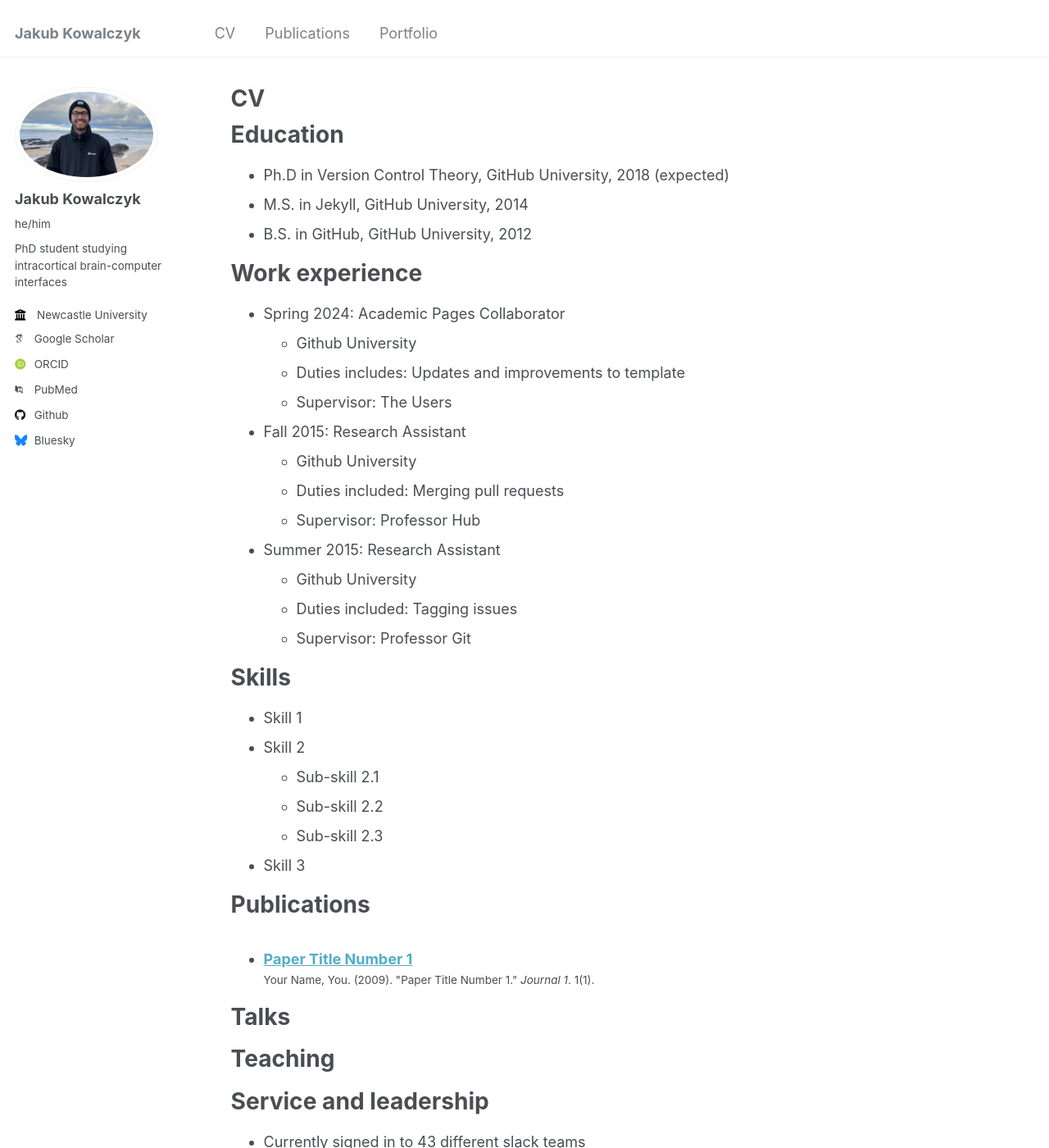
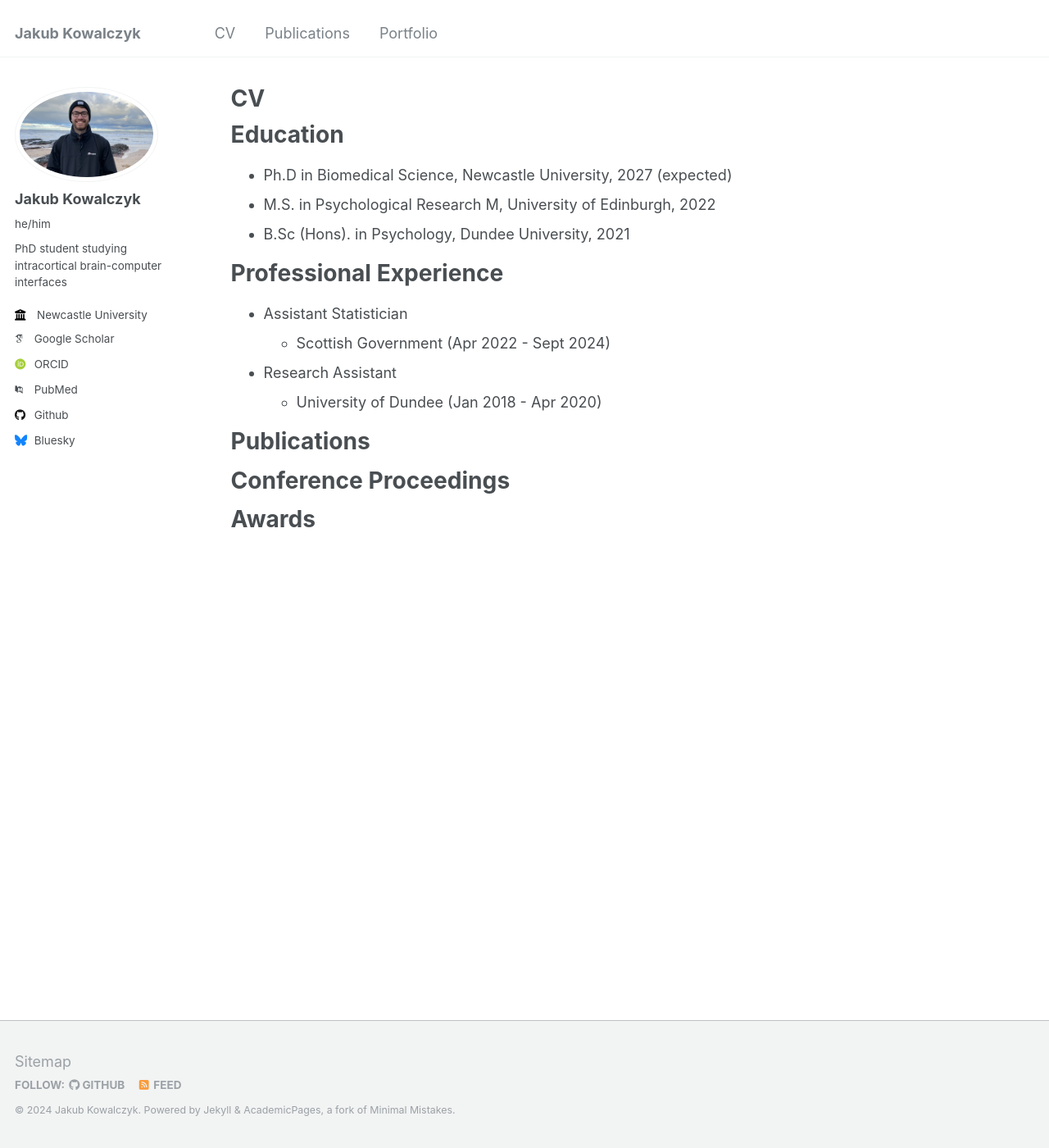
Before and after one commit to jckowalczyk/jckowalczyk.github.io, a Jekyll site: the page built from _pages/cv.md, in a window 1280 px wide and 1400 px high. Shown: the whole window at 82% size. Built offline with Jekyll 4.4.1, drawn with Linux system fonts in a browser that asks for light colours; some web fonts are replaced.

Commit message:
update cv

```diff
--- a/_pages/cv.md
+++ b/_pages/cv.md
@@ -11,54 +11,23 @@ redirect_from:
 
 Education
 ======
-* Ph.D in Version Control Theory, GitHub University, 2018 (expected)
-* M.S. in Jekyll, GitHub University, 2014
-* B.S. in GitHub, GitHub University, 2012
+* Ph.D in Biomedical Science, Newcastle University, 2027 (expected)
+* M.S. in Psychological Research M, University of Edinburgh, 2022
+* B.Sc (Hons). in Psychology, Dundee University, 2021
 
-Work experience
+Professional Experience
 ======
-* Spring 2024: Academic Pages Collaborator
-  * Github University
-  * Duties includes: Updates and improvements to template
-  * Supervisor: The Users
+* Assistant Statistician
+  * Scottish Government (Apr 2022 - Sept 2024)
 
-* Fall 2015: Research Assistant
-  * Github University
-  * Duties included: Merging pull requests
-  * Supervisor: Professor Hub
-
-* Summer 2015: Research Assistant
-  * Github University
-  * Duties included: Tagging issues
-  * Supervisor: Professor Git
-
-Skills
-======
-* Skill 1
-* Skill 2
-  * Sub-skill 2.1
-  * Sub-skill 2.2
-  * Sub-skill 2.3
-* Skill 3
+* Research Assistant
+  * University of Dundee (Jan 2018 - Apr 2020)
 
 Publications
 ======
-  <ul>{% for post in site.publications reversed %}
-    {% include archive-single-cv.html %}
-  {% endfor %}</ul>
 
-Talks
+Conference Proceedings
 ======
-  <ul>{% for post in site.talks reversed %}
-    {% include archive-single-talk-cv.html  %}
-  {% endfor %}</ul>
 
-Teaching
+Awards
 ======
-  <ul>{% for post in site.teaching reversed %}
-    {% include archive-single-cv.html %}
-  {% endfor %}</ul>
-
-Service and leadership
-======
-* Currently signed in to 43 different slack teams
```
